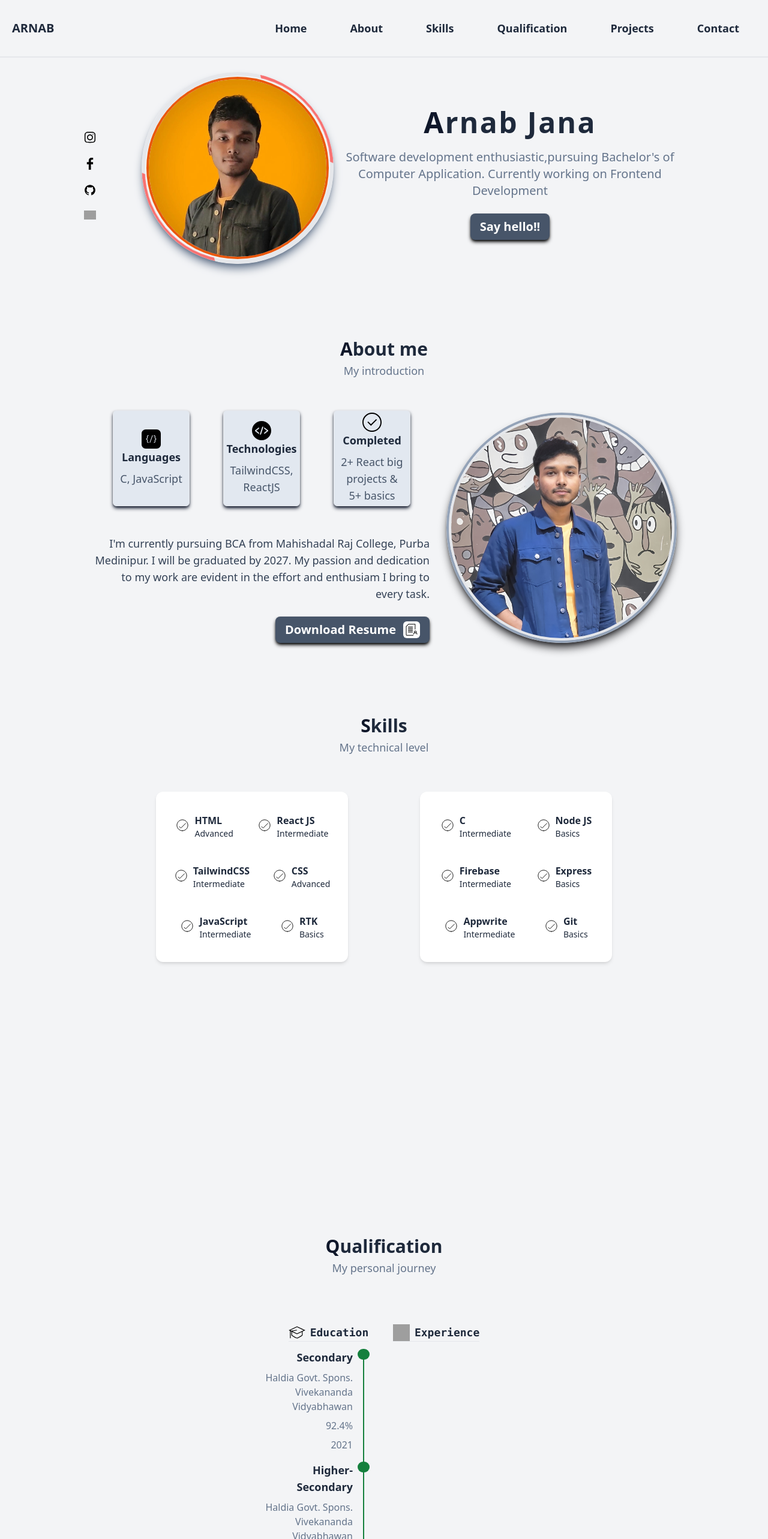
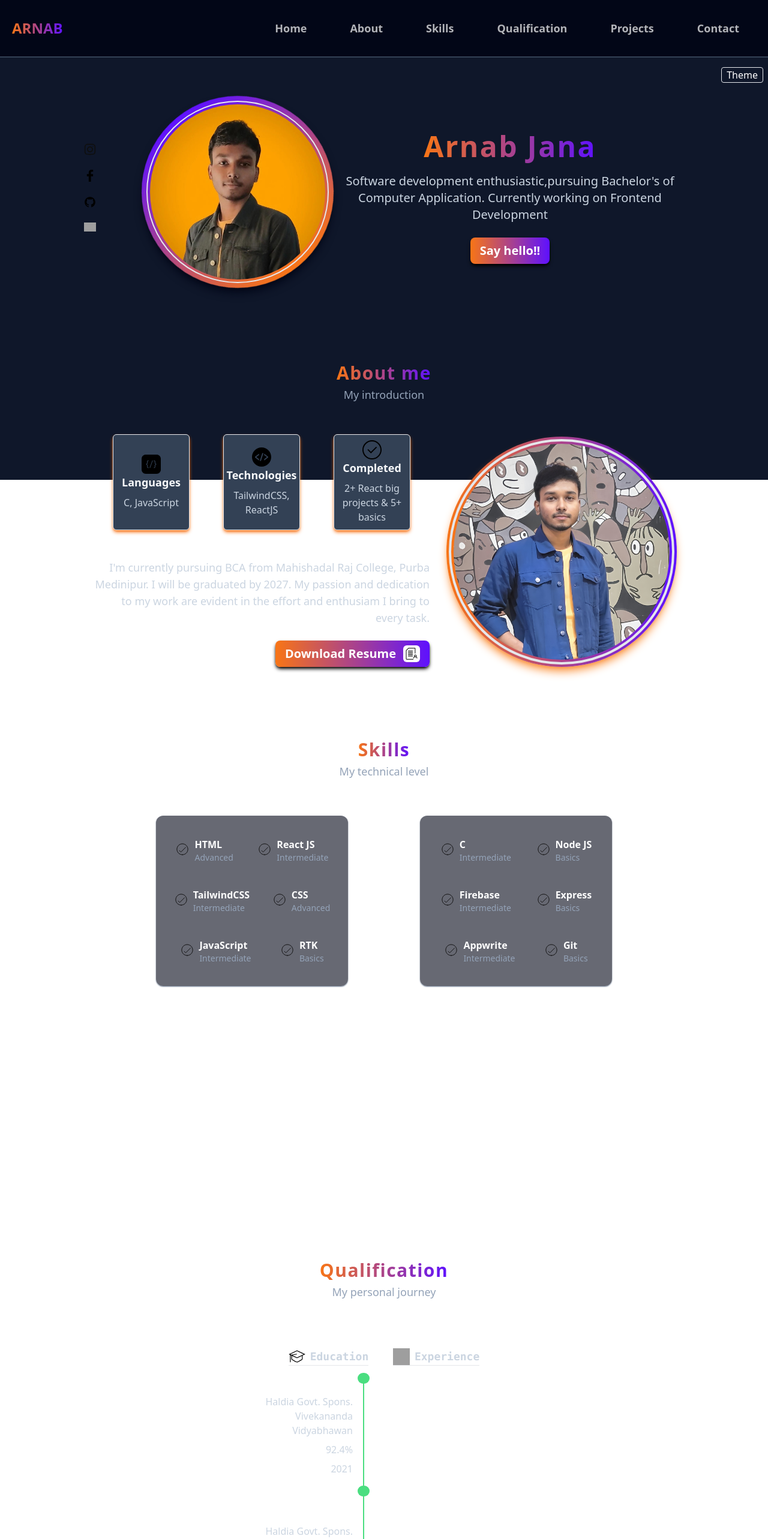
Before and after one commit to Arnabjana2003/react-portfolio, a React (Vite) app: page / in a window 1280 px wide. Shown: the top 2566 px of the page at 60% size. Built offline with nearby package versions, Linux system fonts and the light colour scheme; grey boxes are pictures that could not be loaded.

Commit message:
dark theme added

```diff
--- a/index.html
+++ b/index.html
@@ -1,5 +1,5 @@
 <!DOCTYPE html>
-<html lang="en">
+<html lang="en" class="dark">
   <head>
     <meta charset="UTF-8" />
     <link rel="icon" type="image/svg+xml" href="/public/colorful-letter-gradient-logo-design_474888-2309.avif" />
@@ -14,8 +14,38 @@
     <meta property="og:type" content="website">
     <meta property="og:url" content="http://arnabjana-portfolio.vercel.app/">
     <meta name="google-site-verification" content="G9wxTGrFFNtIOJZYAxUVvQaHSoCk2Ag0AjLw_p4xuuI" />
+    <style>
+      #canvas{
+    width: 100vw;
+    height: 100vh;
+    position: fixed;
+    top: 0;
+    bottom: 0;
+    left: 0;
+    right: 0;
+    z-index: -1;
+}
+.circle{
+    width: 40px;
+    height: 40px;
+    border-radius: 50%;
+    position: absolute;
+    animation: circle 0.9s;
+    opacity: 0;
+}
+@keyframes circle{
+    from{
+        opacity: 0.5;
+    }
+    to{
+        transform: scale(3);
+        opacity: 0;
+    }
+}
+    </style>
   </head>
   <body>
+    <div id="canvas" class="bg-gray-100 dark:bg-slate-900 text-slate-800 dark:text-slate-300"></div>
     <div id="root"></div>
     <script type="module" src="/src/main.jsx"></script>
     <script>
@@ -49,5 +79,31 @@
       scrollAnimation()
       homeLoadingAnimation()
     </script>
+    <script>
+      const canvas = document.querySelector("#canvas")
+
+let i=0;
+const colorArr = ["red","blue","yellow","pink","orange","skyblue"]
+
+document.addEventListener('mousemove',(e)=>{
+    if(i==colorArr.length) i=0;
+
+    const circle = document.createElement('div')
+    circle.classList.add('circle')
+
+    const x = e.clientX
+    const y = e.clientY
+    circle.style.top = `${y - 25}px`
+    circle.style.left = `${x -25}px`
+    circle.style.backgroundColor = colorArr[i]
+    i++;
+    canvas.appendChild(circle)
+
+
+    setTimeout(()=>{
+        canvas.removeChild(circle)
+    },1000)
+})
+    </script>
   </body>
 </html>
--- a/src/App.jsx
+++ b/src/App.jsx
@@ -1,11 +1,23 @@
-import React from "react";
+import React, { useRef, useState } from "react";
 import { Outlet } from "react-router-dom";
 import Header from "./components/Header";
 import Footer from "./components/Footer";
 
 function App() {
+  const [darkTheme,setdarkTheme] = useState(false)
+
+  const changeTheme = ()=>{
+    if(darkTheme){
+      document.documentElement.classList.add('dark')
+      setdarkTheme(pre=>!pre)
+    }else{
+      document.documentElement.classList.remove('dark')
+      setdarkTheme(pre=>!pre)
+    }
+  }
   return (
-    <div className=" text-slate-800 overflow-x-hidden bg-gray-100">
+    <div className="overflow-x-hidden  text-slate-800 dark:text-slate-300">
+      <button className="dark:text-white fixed top-28 right-2 px-2 border rounded" onClick={changeTheme}>Theme</button>
       <main className=" lg:max-w-5xl md:max-w-3xl md:mx-auto">
         <div className=" z-50 fixed top-0 right-0 left-0 backdrop-blur-xl">
         <Header/>
--- a/src/components/About.jsx
+++ b/src/components/About.jsx
@@ -14,34 +14,34 @@ function About({about=false}) {
         <div className='md:flex justify-between'>
             <div>
             <div className={`${about?'animate':null} flex justify-evenly mt-10 flex-wrap`}>
-            <div className=' text-center my-3 mx-2 w-28 md:w-32 h-32 md:h-40 p-2 border flex flex-col items-center justify-center bg-slate-200 rounded-md shadow-md shadow-slate-900'>
+            <div className=' text-center my-3 mx-2 w-28 md:w-32 h-32 md:h-40 p-2 border flex flex-col items-center justify-center bg-slate-200 dark:bg-slate-700 rounded-md shadow-md shadow-slate-900 dark:shadow-orange-500'>
                 <img src={image6} alt='language' className=' w-8'/>
-                <h5 className='font-semibold md:text-lg'>Languages</h5>
-                <p className='text-slate-600 mt-1 md:mt-2 text-sm md:text-lg'>C, JavaScript</p>
+                <h5 className='font-semibold md:text-lg text-slate-800 dark:text-slate-50'>Languages</h5>
+                <p className='text-slate-600 dark:text-slate-300 mt-1 md:mt-2 text-sm md:text-base'>C, JavaScript</p>
             </div>
 
-            <div className=' text-center my-3 mx-2 w-28 md:w-32 h-32 md:h-40 p-2 border flex flex-col items-center justify-center bg-slate-200 rounded-md shadow-md shadow-slate-900'>
+            <div className=' text-center my-3 mx-2 w-28 md:w-32 h-32 md:h-40 p-2 border flex flex-col items-center justify-center bg-slate-200 dark:bg-slate-700 rounded-md shadow-md shadow-slate-900 dark:shadow-orange-500'>
                 <img src={image8} alt='technologies' className=' w-8'/>
-                <h5 className='font-semibold md:text-lg'>Technologies</h5>
-                <p className='text-slate-600 mt-1 md:mt-2 text-sm md:text-lg'>TailwindCSS, ReactJS</p>
+                <h5 className='font-semibold md:text-lg text-slate-800 dark:text-slate-50'>Technologies</h5>
+                <p className='text-slate-600 dark:text-slate-300 mt-1 md:mt-2 text-sm md:text-base'>TailwindCSS, ReactJS</p>
             </div>
 
-            <div className=' text-center my-3 mx-2 w-28 md:w-32 h-32 md:h-40 p-2 border flex flex-col items-center justify-center bg-slate-200 rounded-md shadow-md shadow-slate-900'>
+            <div className=' text-center my-3 mx-2 w-28 md:w-32 h-32 md:h-40 p-2 border flex flex-col items-center justify-center bg-slate-200 dark:bg-slate-700 rounded-md shadow-md shadow-slate-900 dark:shadow-orange-500'>
                 <img src={image7} alt='completed' className=' w-8'/>
-                <h5 className='font-semibold md:text-lg'>Completed</h5>
-                <p className='text-slate-600 mt-1 md:mt-2 text-sm md:text-lg'>2+ React big projects & 5+ basics</p>
+                <h5 className='font-semibold md:text-lg text-slate-800 dark:text-slate-50'>Completed</h5>
+                <p className='text-slate-600 dark:text-slate-300 mt-1 md:mt-2 text-sm md:text-base'>2+ React big projects & 5+ basics</p>
             </div>
         </div>
         <div className={`${about?'animate':null} md:text-right p-4`}>
-            <p className=" text-slate-700 mt-5 lg:text-lg">I'm currently pursuing BCA from Mahishadal Raj College, Purba Medinipur. I will be graduated by 2027. My passion and dedication to my work are evident in the effort and enthusiam I bring to every task.</p>
-            <button className="shadow-md shadow-black mt-6 py-2 px-4 bg-slate-600 text-white rounded-lg md:text-lg lg:text-xl font-semibold " >
+            <p className=" text-slate-700 mt-5 lg:text-lg dark:text-slate-300">I'm currently pursuing BCA from Mahishadal Raj College, Purba Medinipur. I will be graduated by 2027. My passion and dedication to my work are evident in the effort and enthusiam I bring to every task.</p>
+            <button className="shadow-md shadow-black dark:gradient mt-6 py-2 px-4 bg-slate-600 text-white rounded-lg md:text-lg lg:text-xl font-semibold " >
             <a className='flex items-center' href={resume} download>Download Resume
             <img src={resumeImg} className=' p-1 rounded-md bg-white w-7 ml-3'/></a></button>
         </div>
             </div>
             <div className={`flex justify-center p-3 items-center ${about?'animate':null} `}>
-                <div className='flex justify-center items-center mt-10 w-72 h-72 rounded-full md:w-[24rem] md:h-[24rem] overflow-hidden border-4 border-slate-400 shadow-lg shadow-zinc-800'>
-                <div className='w-full h-full rounded-full border-4 overflow-hidden'><img src={image9} alt="my photo" className=' w-full '/></div>
+                <div className='flex justify-center items-center mt-10 w-72 h-72 rounded-full md:w-[24rem] md:h-[24rem] overflow-hidden gradient p-1 shadow-lg shadow-zinc-800 dark:shadow-orange-400'>
+                <div className='w-full h-full rounded-full border-4 overflow-hidden gradient'><img src={image9} alt="my photo" className=' w-full h-full object-cover object-top p-1 rounded-full'/></div>
                 </div>
             </div>
         </div>
--- a/src/components/Header.jsx
+++ b/src/components/Header.jsx
@@ -32,10 +32,10 @@ function Header() {
      },
     ];
   return (
-    <div>
-      <header className={` bg-gray-100 p-3 h-20 md:h-24 w-full ${!navLogo?"null":null} border-b-2 flex justify-between items-center`}>
+    <div className="text-slate-900 ">
+      <header className={` bg-gray-100 dark:bg-slate-950 dark:text-white/70 p-3 h-20 md:h-24 w-full ${!navLogo?"null":null} border-b-2 dark:border-slate-700 flex justify-between items-center`}>
         <div>
-          <h2 onClick={()=>setNavLogo(false)} className=" text-lg md:text-xl font-semibold ml-2">
+          <h2 onClick={()=>setNavLogo(false)} className=" text-lg md:text-2xl font-semibold md:font-bold ml-2 dark:gradient-text ">
             <Link to="/">ARNAB</Link>
           </h2>
         </div>
--- a/src/components/Home.jsx
+++ b/src/components/Home.jsx
@@ -48,15 +48,16 @@ function Home() {
                 </li>
             </ul>
         </div>
-        <div className=" p-2 flex-grow justify-center md:justify-evenly items-center flex max-md:flex-col mb-6">
+
+        <div className="mt-10 p-2 flex-grow justify-center md:justify-evenly items-center flex max-md:flex-col mb-6">
             <div><ProfileImg/></div>
             <div className=" mt-5 text-center">
 
-                <h1 className=" font-sans text-4xl sm:text-5xl md:6xl font-bold first-letter:text-slate-900 tracking-wider text-slate-800">Arnab Jana</h1>
+                <h1 className=" font-sans text-4xl sm:text-5xl md:6xl font-bold tracking-wider text-slate-800 dark:gradient-text">Arnab Jana</h1>
 
-                <p className=" text-slate-500 mt-5 md:text-lg lg:text-xl">Software development enthusiastic,pursuing Bachelor's of Computer Application. Currently working on Frontend Development</p>
+                <p className=" text-slate-500 dark:text-slate-300 mt-5 md:text-lg lg:text-xl">Software development enthusiastic,pursuing Bachelor's of Computer Application. Currently working on Frontend Development</p>
 
-                <button className="shadow-md shadow-black mt-6 py-2 px-4 bg-slate-600 text-white rounded-lg md:text-lg lg:text-xl font-semibold">
+                <button className="shadow-md shadow-black mt-6 py-2 px-4 bg-slate-600 dark:gradient text-white rounded-lg md:text-lg lg:text-xl font-semibold">
                     <a href="https://api.whatsapp.com/send?phone=+917076927417&text=Hello,%20more%20information!">Say hello!!</a>
                 </button>
             </div>
--- a/src/components/ProfileImg.jsx
+++ b/src/components/ProfileImg.jsx
@@ -3,10 +3,10 @@ import image1 from "../Assets/professional.jpg"
 
 function ProfileImg() {
   return (
-    <div className="shadow-lg shadow-slate-500 relative w-52 sm:w-62 md:w-72 lg:w-80 rounded-full overflow-hidden">
-      <div className=" absolute top-0 bottom-0 left-0 right-0 border-y-4 border-x-8 border-y-red-400 animate-spin-slow rounded-full"></div>
-      <div className=" border-4 border-orange-600 rounded-full m-2 overflow-hidden">
-        <img src={image1} className=" z-10" />
+    <div className="shadow-lg shadow-slate-500 dark:shadow-slate-950 relative w-52 sm:w-62 md:w-72 lg:w-80 h-52 sm:h-62 md:h-72 lg:h-80 rounded-full overflow-hiddn">
+      <div className="w-full h-full bg-slate-700 dark:gradient animate-spin-slow rounded-full z-0"></div>
+      <div className="absolute top-0 rounded-full p-2 overflow-hidden">
+        <img src={image1} className=" z-10 rounded-full border-2 p-1" />
       </div>
     </div>
   );
--- a/src/components/Qualification.jsx
+++ b/src/components/Qualification.jsx
@@ -31,6 +31,12 @@ function Qualification({ qualification = false }) {
       year: "2023-2024",
       type: "experience",
     },
+    {
+      name: "MERN stack development Intern",
+      des: "Full stack development at Sicu-aura",
+      year: "May'24 - August'24",
+      type: "experience",
+    },
   ];
   return (
     <div >
@@ -53,25 +59,25 @@ function Qualification({ qualification = false }) {
             return item.type == "education" ? (
               <div key={idx} className="flex justify-start w-56 md:w-[25rem]">
                 <div className=" flex w-28 md:w-44">
-                  <div className=" text-right mr-2">
-                    <h4 className=" font-semibold md:text-lg mb-2">
+                  <div className=" text-right mr-2 dark:text-slate-300">
+                    <h4 className=" font-semibold md:text-lg mb-2 dark:text-white">
                       {item.name}
                     </h4>
-                    <p className=" mb-2 text-sm md:text-base text-slate-500">
+                    <p className=" mb-2 text-sm md:text-base ">
                       {item.des}
                     </p>
                     {item.marks && (
-                      <p className=" mb-2 text-sm md:text-base text-slate-500">
+                      <p className=" mb-2 text-sm md:text-base">
                         {item.marks}
                       </p>
                     )}
-                    <p className=" mb-4 text-sm md:text-base text-slate-500">
+                    <p className=" mb-4 text-sm md:text-base">
                       {item.year}
                     </p>
                   </div>
                   <div className=" flex flex-col items-center">
-                    <div className=" w-4 md:w-5 h-4 md:h-5 bg-green-700  rounded-full"></div>
-                    <div className=" bg-green-700 w-[2px] h-full"></div>
+                    <div className=" w-4 md:w-5 h-4 md:h-5 bg-green-700 dark:bg-green-400 rounded-full"></div>
+                    <div className=" bg-green-700 dark:bg-green-400 w-[2px] h-full"></div>
                   </div>
                 </div>
               </div>
@@ -79,17 +85,17 @@ function Qualification({ qualification = false }) {
               <div key={idx} className="  flex justify-end w-56 md:w-[25rem]">
                 <div className="flex w-[126px] md:w-[243px] ">
                   <div className=" flex flex-col items-center">
-                    <div className=" w-4 md:w-5 h-4 md:h-5 bg-green-700  rounded-full"></div>
-                    <div className=" bg-green-700 w-[2px] h-full"></div>
+                    <div className=" w-4 md:w-5 h-4 md:h-5 bg-green-700 dark:bg-green-400  rounded-full"></div>
+                    <div className=" bg-green-700 dark:bg-green-400  w-[2px] h-full"></div>
                   </div>
-                  <div className=" text-left ml-2">
-                    <h4 className=" font-semibold md:text-lg mb-2">
+                  <div className=" text-left ml-2 dark:text-slate-300">
+                    <h4 className=" font-semibold md:text-lg mb-2 dark:text-white">
                       {item.name}
                     </h4>
-                    <p className=" mb-2 text-sm md:text-base text-slate-500">
+                    <p className=" mb-2 text-sm md:text-base ">
                       {item.des}
                     </p>
-                    <p className=" mb-4 text-sm md:text-base text-slate-500">
+                    <p className=" mb-4 text-sm md:text-base">
                       {item.year}
                     </p>
                   </div>
--- a/src/components/SectionHeading.jsx
+++ b/src/components/SectionHeading.jsx
@@ -3,10 +3,10 @@ import React from "react";
 function SectionHeading({ h1, p,animate=false }) {
   return (
     <section className={`${animate ? "animate" : null} text-center`}>
-      <h3 className=" font-sans text-2xl sm:text-3xl md:4xl font-bold first-letter:text-slate-900 text-slate-800">
+      <h3 className=" font-sans text-2xl sm:text-3xl md:4xl font-bold tracking-wider text-slate-600 dark:gradient-text">
         {h1}
       </h3>
-      <p className="text-slate-500 md:mt-1 text-sm md:text-lg">
+      <p className="text-slate-500 dark:text-slate-400 md:mt-1 text-sm md:text-lg">
         {p}
       </p>
     </section>
--- a/src/components/Skills.jsx
+++ b/src/components/Skills.jsx
@@ -59,24 +59,24 @@ function Skills({skills=false}) {
     <div className='p-3 mt-10 mb-6 w-full overflow-x-hidden min-h-screen'>
         <SectionHeading h1={"Skills"} p={"My technical level"} animate={skills} />
         <div className=' mt-10 flex max-md:flex-col justify-evenly items-center'>
-            <diV className={`my-5 w-72 md:w-[20rem] bg-white shadow-md flex flex-wrap justify-evenly py-4 rounded-xl ${skills?"animate":null}`}>
+            <diV className={`my-5 w-72 md:w-[20rem] bg-white dark:text-white dark:bg-slate-950/60 shadow-sm dark:shadow-slate-500 flex flex-wrap justify-evenly py-4 rounded-xl ${skills?"animate":null}`}>
                 {skillList1.map((skill,index)=>(
                     <div key={index} className=' flex p-2 my-3'>
                     <div className=' mt-2'><Tick/></div>
                     <div className=' ml-2'>
                         <h4 className=' font-semibold'>{skill.name}</h4>
-                        <p className=' text-sm'>{skill.level}</p>
+                        <p className=' text-sm dark:text-slate-400'>{skill.level}</p>
                     </div>
                 </div>
                 ))}
             </diV>
-            <diV className={`my-5 w-72 md:w-[20rem] bg-white shadow-md flex flex-wrap justify-evenly py-4 rounded-xl ${skills?"animate":null}`}>
+            <diV className={`my-5 w-72 md:w-[20rem] bg-white dark:text-white dark:bg-slate-950/60 shadow-sm dark:shadow-slate-500 flex flex-wrap justify-evenly py-4 rounded-xl ${skills?"animate":null}`}>
                 {skillList2.map((skill,index)=>(
                     <div key={index} className=' flex p-2 my-3'>
                     <div className=' mt-2'><Tick/></div>
                     <div className=' ml-2'>
                         <h4 className=' font-semibold'>{skill.name}</h4>
-                        <p className=' text-sm'>{skill.level}</p>
+                        <p className=' text-sm dark:text-slate-400'>{skill.level}</p>
                     </div>
                 </div>
                 ))}
--- a/src/index.css
+++ b/src/index.css
@@ -2,9 +2,25 @@
 @tailwind components;
 @tailwind utilities;
 *{
-    transition: all ease 1s;
+    transition: all ease 0.2s;
 }
 .animate{
     transform: rotateY(90deg);
-    transition: all ease-in 1s;
+    transition: all ease-in 0.2s;
 }
+
+
+@layer utilities {
+    .gradient-text {
+      background: linear-gradient(90deg, #f87516 0%, #5e11ff 100%);
+      display: inline;
+      color: transparent;
+      -webkit-background-clip: text;
+      -webkit-text-fill-color: transparent;
+      background-clip: text;
+    }
+    .gradient{
+    background: linear-gradient(90deg, #f87516 0%, #5e11ff 100%);
+    color:white
+    }
+  }
--- a/tailwind.config.js
+++ b/tailwind.config.js
@@ -1,5 +1,6 @@
 /** @type {import('tailwindcss').Config} */
 export default {
+  darkMode: 'selector',
   content: [
     "./index.html",
     "./src/**/*.{js,ts,jsx,tsx}",
```
